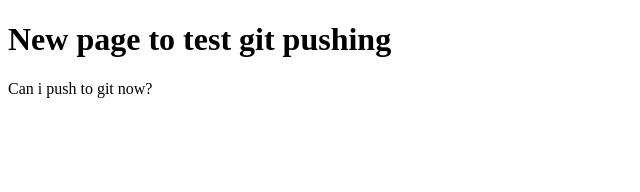
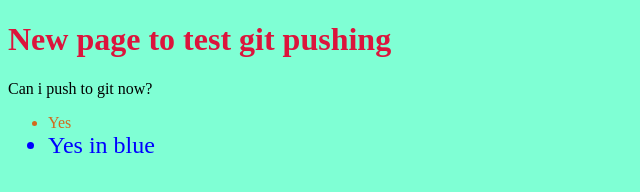
Before and after one commit to jordanbenbelaid/tuesday, a plain HTML site: page index.html in a window 1280 px wide. Shown: the whole page, without its empty margins (0-640 px from the left). Drawn offline with Linux system fonts and the light colour scheme.

Commit message:
colour changes

```diff
--- a/index.html
+++ b/index.html
@@ -4,12 +4,17 @@
     <meta charset="UTF-8">
     <meta http-equiv="X-UA-Compatible" content="IE=edge">
     <meta name="viewport" content="width=device-width, initial-scale=1.0">
+    <link rel="stylesheet" href="styles.css">
     <title>Document</title>
 </head>
 <body>
 
     <h1>New page to test git pushing</h1>
     <p>Can i push to git now?</p>
+    <ul>
+        <li>Yes</li>
+        <li class="lis">Yes in blue</li>
+    </ul>
 
 </body>
 </html>
--- /dev/null
+++ b/styles.css
@@ -0,0 +1,16 @@
+body {
+    background-color: aquamarine;
+}
+
+h1 {
+    color: crimson;
+}
+
+li {
+    color: chocolate;
+}
+
+.lis {
+    color: blue;
+    font-size: x-large;
+}
```
